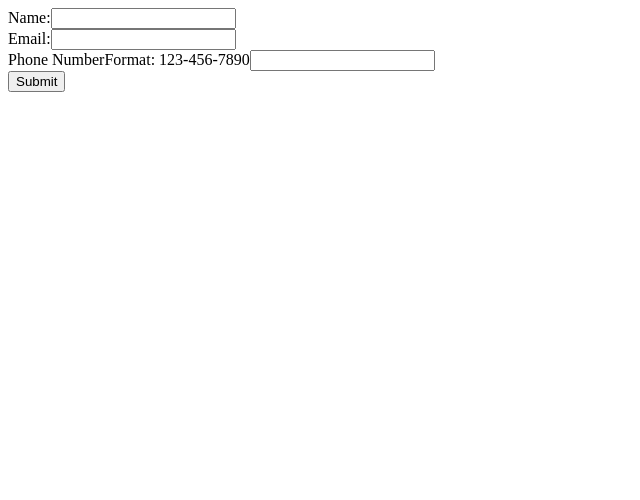
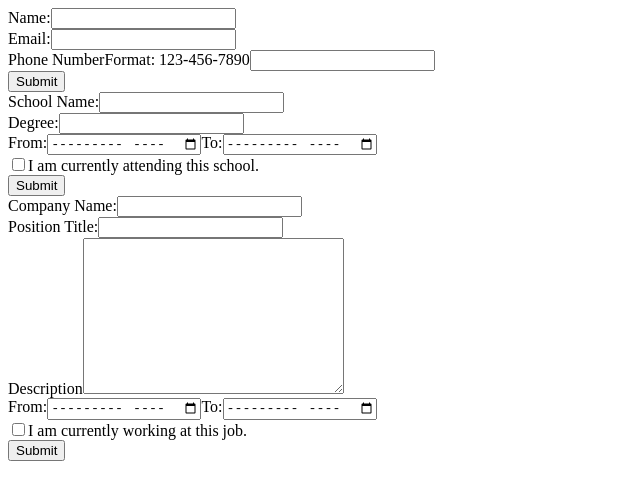
Before and after one commit to ken-ux/cv-application, a React (Vite) app: page / in a window 1280 px wide. Shown: the top 500 px of the page, without its empty margins (0-640 px from the left). Built offline with nearby package versions, Linux system fonts and the light colour scheme.

Commit message:
Add form elements to education and experience components

```diff
--- a/src/components/Education.jsx
+++ b/src/components/Education.jsx
@@ -1,5 +1,27 @@
 function Education() {
-  return <form action=""></form>;
+  return (
+    <form action="">
+      <div className="form-field">
+        <label htmlFor="schoolName">School Name:</label>
+        <input type="text" name="schoolName" id="schoolName" />
+      </div>
+      <div className="form-field">
+        <label htmlFor="degree">Degree:</label>
+        <input type="text" name="degree" id="degree" />
+      </div>
+      <div className="form-field">
+        <label htmlFor="startYear">From:</label>
+        <input type="month" name="startYear" id="startYear" />
+        <label htmlFor="endYear">To:</label>
+        <input type="month" name="endYear" id="endYear" />
+      </div>
+      <div className="form-field">
+        <input type="checkbox" name="currentSchool" id="currentSchool" />
+        <label htmlFor="currentSchool">I am currently attending this school.</label>
+      </div>
+      <button type="submit">Submit</button>
+    </form>
+  );
 }
 
 export default Education;
--- a/src/components/Experience.jsx
+++ b/src/components/Experience.jsx
@@ -1,5 +1,31 @@
 function Experience() {
-  return <form action=""></form>;
+  return (
+    <form action="">
+      <div className="form-field">
+        <label htmlFor="company">Company Name:</label>
+        <input type="text" name="company" id="company" />
+      </div>
+      <div className="form-field">
+        <label htmlFor="position">Position Title:</label>
+        <input type="text" name="position" id="position" />
+      </div>
+      <div className="form-field">
+        <label htmlFor="desc">Description</label>
+        <textarea name="desc" id="desc" cols="30" rows="10"></textarea>
+      </div>
+      <div className="form-field">
+        <label htmlFor="startYear">From:</label>
+        <input type="month" name="startYear" id="startYear" />
+        <label htmlFor="endYear">To:</label>
+        <input type="month" name="endYear" id="endYear" />
+      </div>
+      <div className="form-field">
+        <input type="checkbox" name="currentJob" id="currentJob" />
+        <label htmlFor="currentJob">I am currently working at this job.</label>
+      </div>
+      <button type="submit">Submit</button>
+    </form>
+  );
 }
 
 export default Experience;
```
